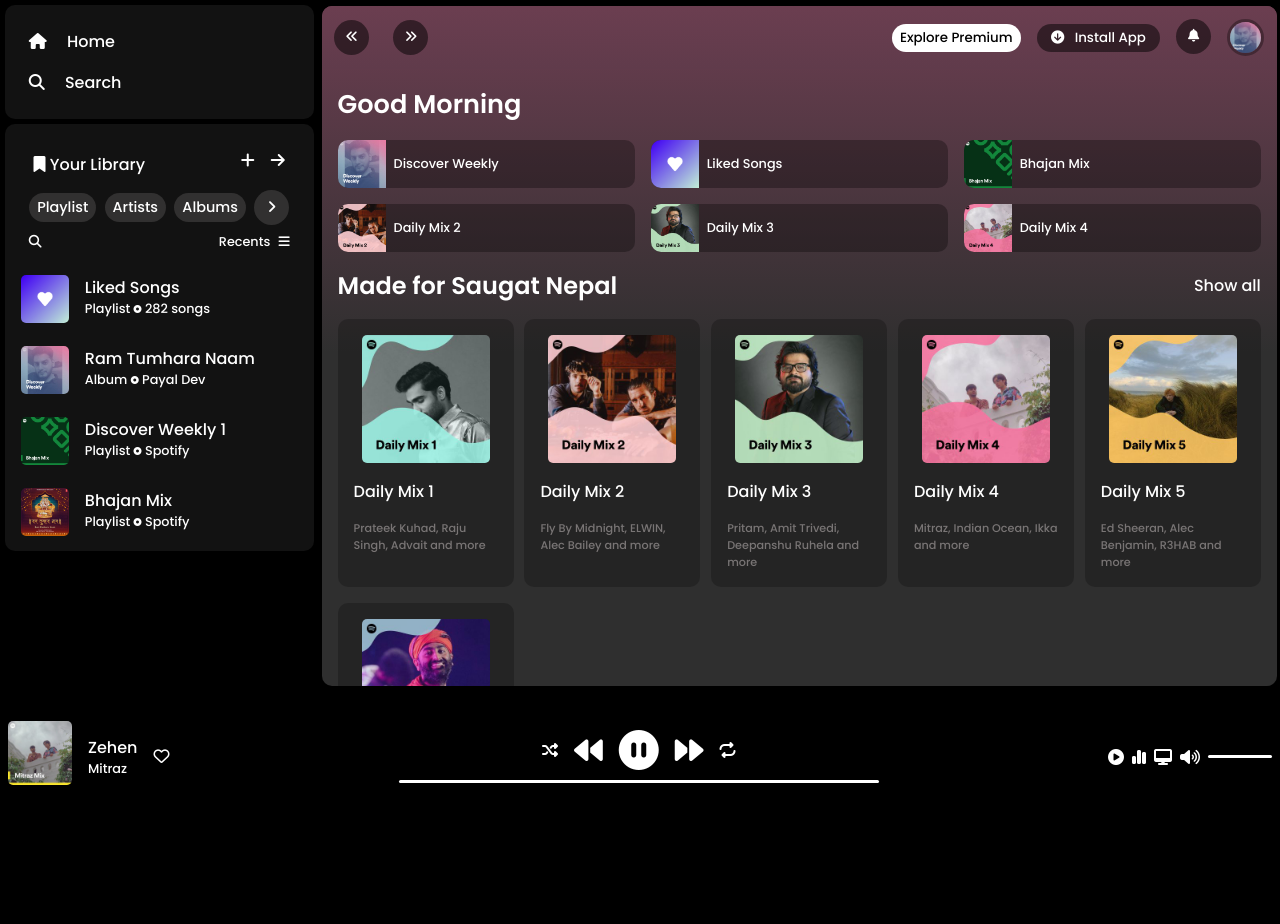
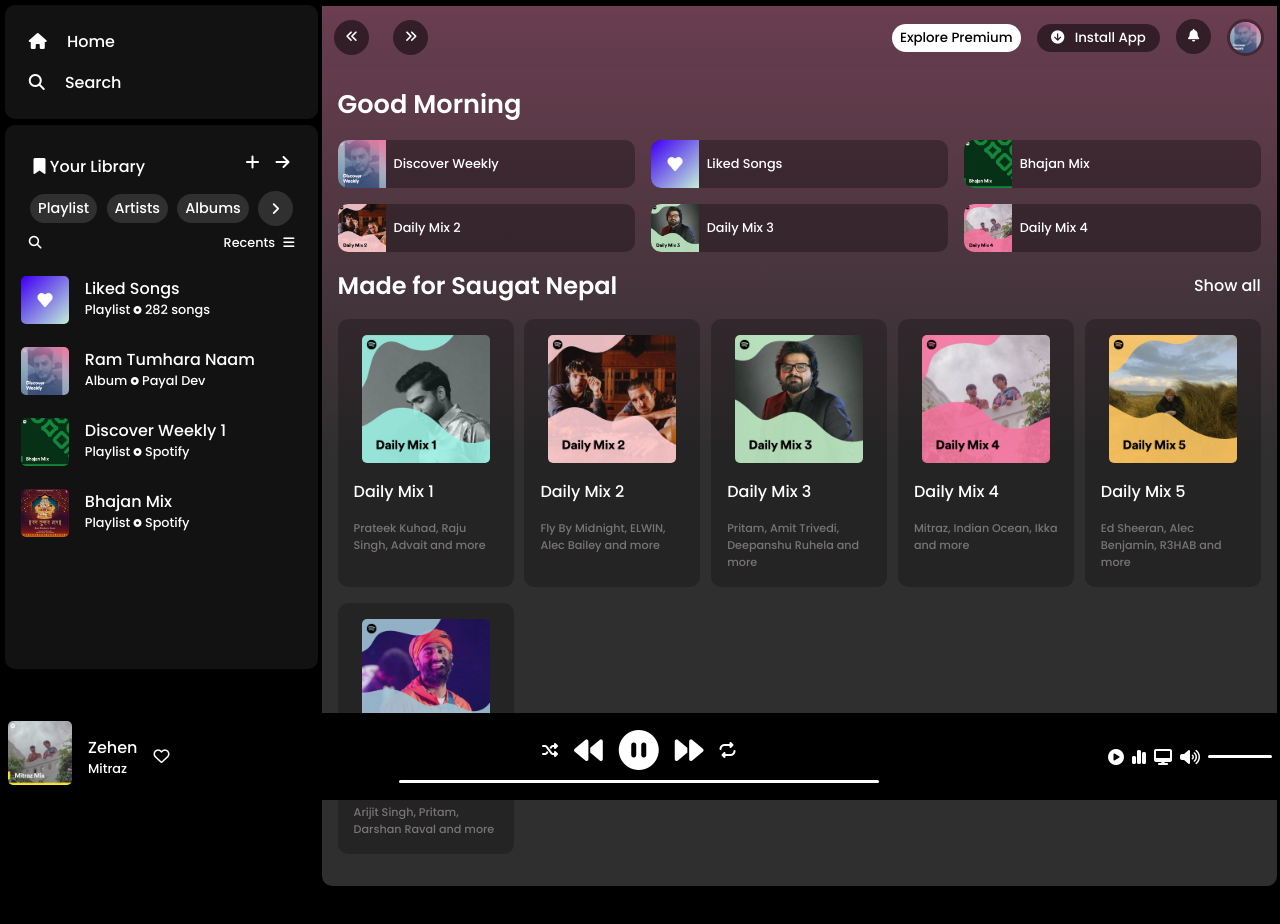
Before and after one commit to saugatsn/SpotifyClone, a plain HTML site: page index.html in a window 1280 px wide. Before the commit the page ends 800 px from the top, so only its background shows below. Drawn offline with Linux system fonts and the light colour scheme.

Commit message:
Update styles.css

```diff
--- a/styles.css
+++ b/styles.css
@@ -10,11 +10,12 @@
 }
 .container {
   display: flex;
+  position:relative;
   /* flex-direction: column; */
 }
 .aside-container {
-  position: relative;
   width: 25%;
+  position:relative;
 }
 .aside-main {
   height: 26.7rem;
@@ -29,6 +30,7 @@
   );
 }
 
+
 .aside-nav {
   padding: 1rem;
   font-size: 1rem;
@@ -36,6 +38,19 @@
   color: white;
   border-radius: 10px;
   margin: 0.3rem;
+}
+.aside-nav-fixed1{
+  position:fixed;
+  left:0;
+  top:0px;
+  width:24.5%;
+}
+.aside-nav-fixed2{
+  position:fixed;
+  left:0;
+  width:24.5%;
+  top:7.5rem;
+  height:68vh;
 }
 .home-wrapper,
 .search-wrapper {
@@ -298,8 +313,9 @@
   background-color: rgba(0, 0, 0, 0.5);
 }
 .main-container {
-  height: 85vh;
-  overflow-y: scroll;
+  /* height: 85vh; */
+  /* overflow-y: scroll; */
+  margin-bottom:13.5vh;
 }
 
 .main-container,
@@ -507,6 +523,19 @@
   .progress-rectangle {
     display: none;
   }
+  .aside-nav-fixed1{
+    position:fixed;
+    width:100%;
+    z-index: 11;
+  }
+  .aside-nav-fixed2{
+    position:relative;
+    width:100%;
+    top:auto;
+    /* left:0;
+    width:100%%;
+    top:7.5rem; */
+  }
 }
 @media (max-width: 400px) {
   .remove:nth-child(1) {
```
